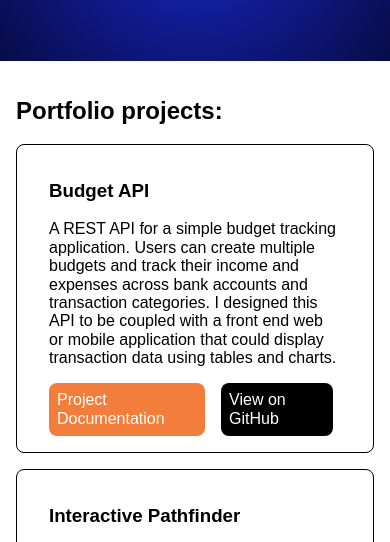
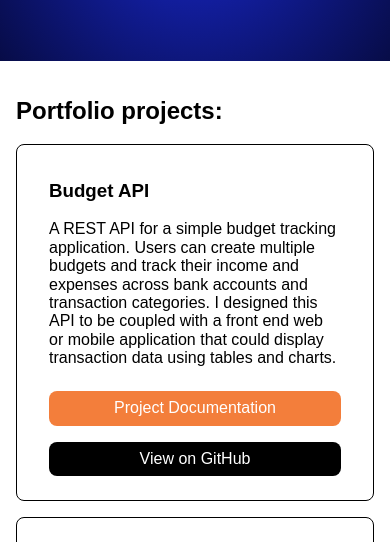
Before and after one commit to shanemcfadden/shanemcfadden.github.io, a Gatsby site: page / in a window 390 px wide. Shown: the part 235-777 px from the top of the page. Built offline with nearby package versions, Linux system fonts and the light colour scheme; Gatsby itself is replaced by a stand-in of ours.

Commit message:
Make .button-row responsive

```diff
--- a/src/styles/index.scss
+++ b/src/styles/index.scss
@@ -71,7 +71,7 @@ h2 {
   color: white;
   cursor: pointer;
   margin: 0 0.5rem;
-  padding: 0.5rem;
+  padding: 0.5rem 1rem;
   text-decoration: none;
 
   &:hover {
@@ -95,10 +95,26 @@ h2 {
 
 .button-row {
   display: flex;
+  flex-direction: column;
   align-items: flex-start;
 
-  :first-child {
-    margin-left: 0;
+  .button {
+    margin: 0.5rem auto;
+    text-align: center;
+    width: 100%;
+  }
+
+  @media only screen and (min-width: 500px) {
+    flex-direction: row;
+
+    .button {
+      margin: 0 0.5rem;
+      width: auto;
+    }
+
+    :first-child {
+      margin-left: 0;
+    }
   }
 }
 
```
